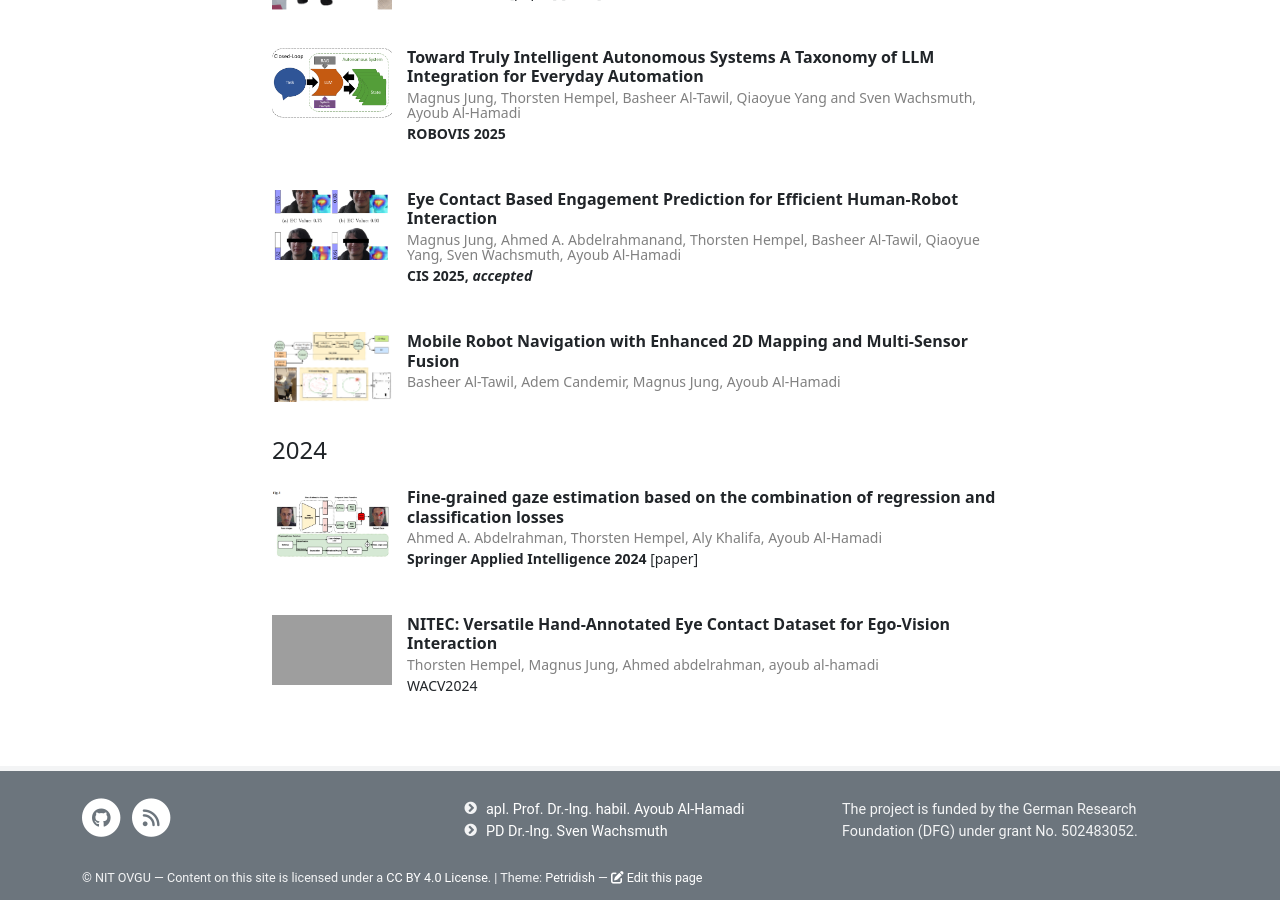
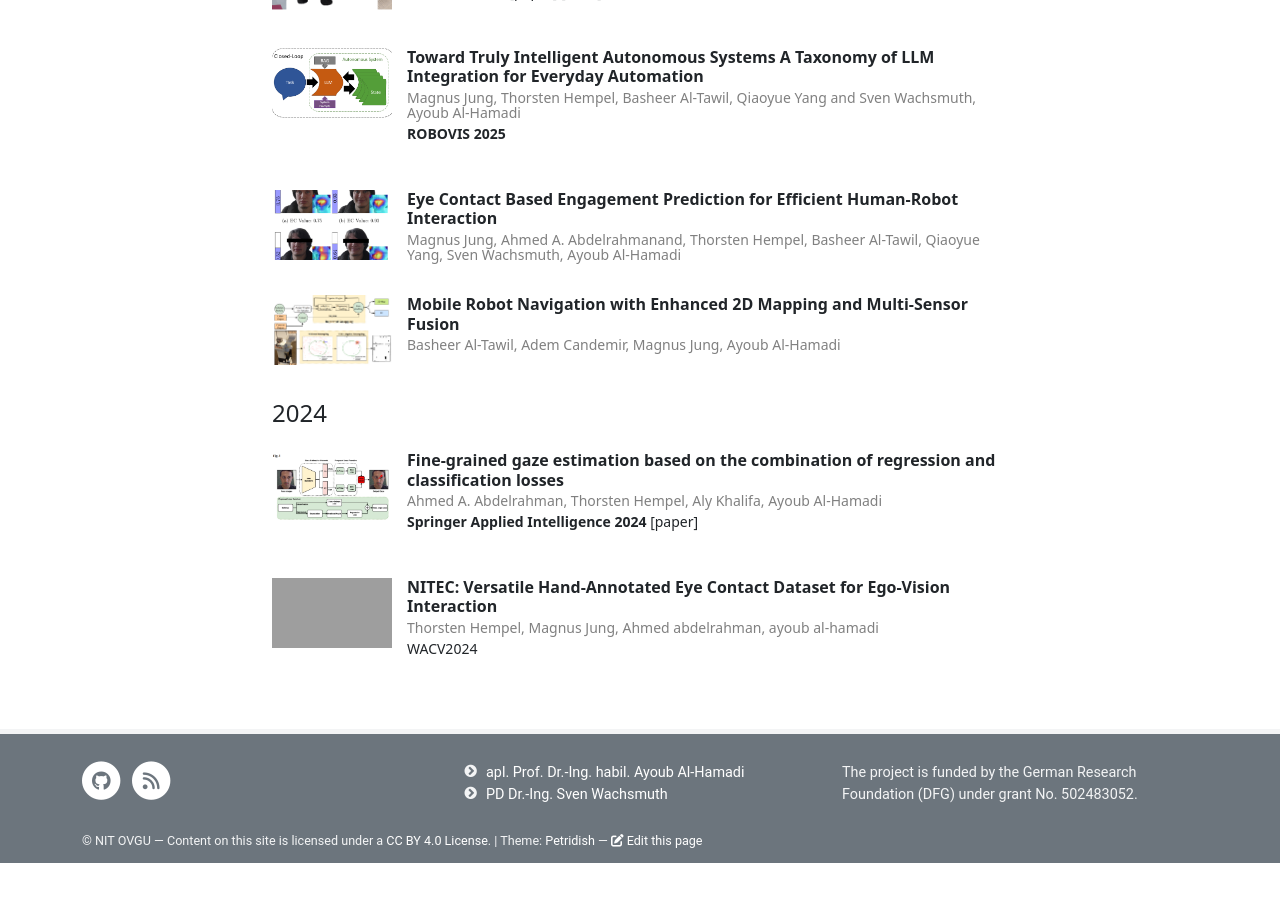
Before and after one commit to ovgu-nit/semiac, a Jekyll site: the page built from pages/publications.md, in a window 1280 px wide and 900 px high, scrolled down 1281 px. Built offline with Jekyll 4.4.1, drawn with Linux system fonts in a browser that asks for light colours; after the commit the page ends 2144 px from its top, so only the background shows below that; grey boxes are pictures that could not be loaded.

Commit message:
Update conference information in publication metadata

```diff
--- a/_posts/2025-04-28-EyeContactBasedEngagementForHRI.md
+++ b/_posts/2025-04-28-EyeContactBasedEngagementForHRI.md
@@ -5,7 +5,6 @@ background: /assets/theme/images/home.png
 image: /assets/theme/images/EyeContactBasedEngagementForHRI2025.png
 author: "Magnus Jung, Ahmed A. Abdelrahmanand, Thorsten Hempel, Basheer Al-Tawil, Qiaoyue Yang, Sven Wachsmuth, Ayoub Al-Hamadi"
 categories: [Publication, Journal, Engagement]
-conference: "**CIS 2025, *accepted***"
 tags: [Journal, Springer, Publication]
 ---
 
```
